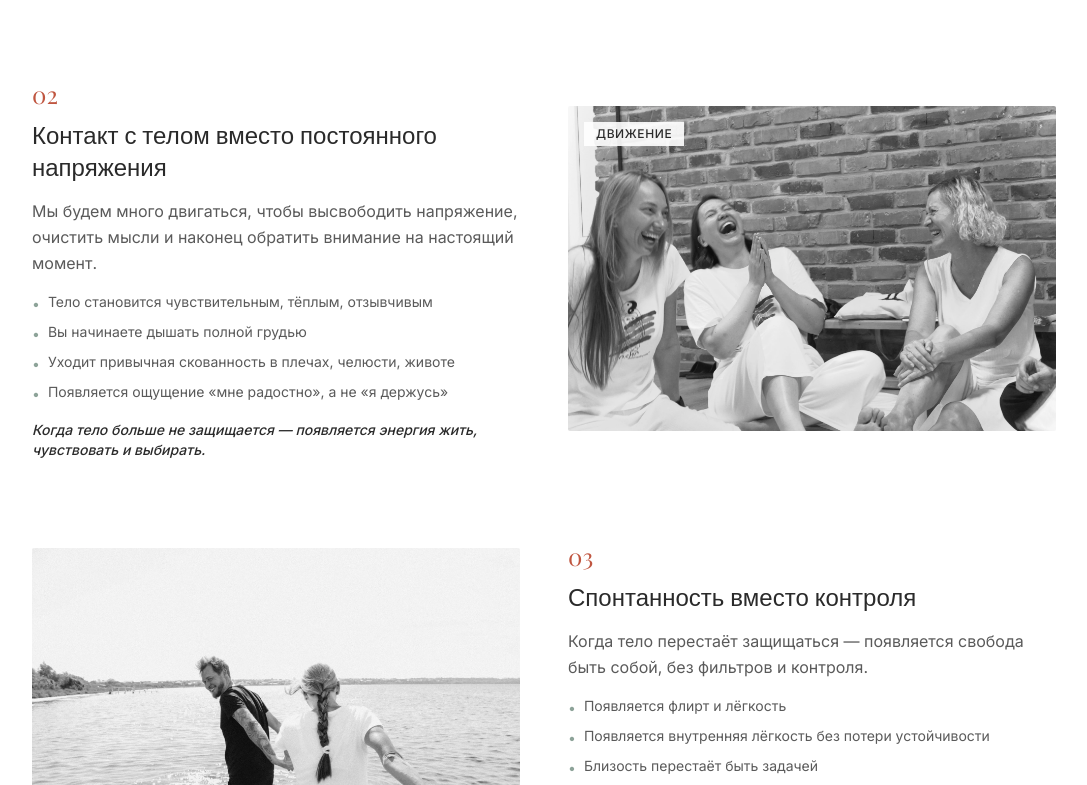
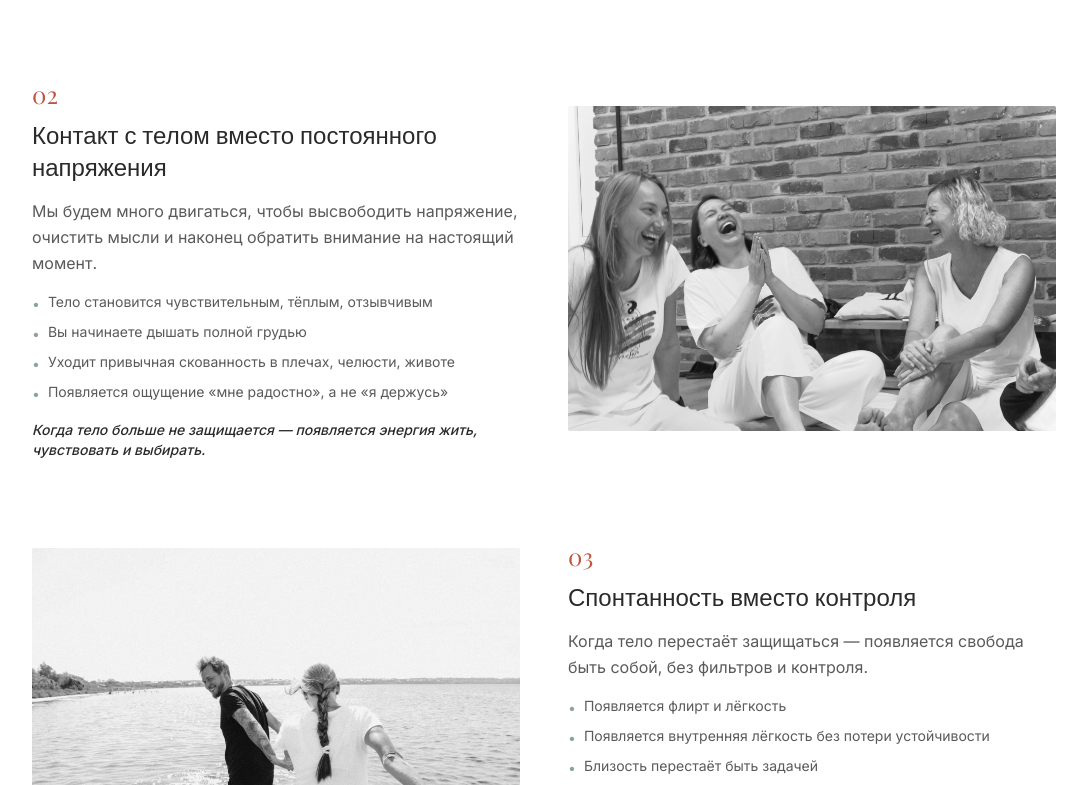
Before and after one commit to RomanShar/jahan-body-test, a Next.js app: page / in a window 1280 px wide. Shown: the part 4535-5320 px from the top of the page, without its empty margins (96-1183 px from the left). Built offline with nearby package versions, Linux system fonts and the light colour scheme; no server answers.

Commit message:
Remove «Движение» tag from results step 02
Co-Authored-By: Claude Opus 4.6 <noreply@anthropic.com>

```diff
--- a/components/landing/constants.ts
+++ b/components/landing/constants.ts
@@ -93,7 +93,6 @@ export const resultsSection = {
       results: ['Тело становится чувствительным, тёплым, отзывчивым', 'Вы начинаете дышать полной грудью', 'Уходит привычная скованность в плечах, челюсти, животе', 'Появляется ощущение «мне радостно», а не «я держусь»'],
       closing: 'Когда тело больше не защищается — появляется энергия жить, чувствовать и выбирать.',
       image: '/images/landing/results/step-02-body-contact.webp',
-      tag: 'Движение',
     },
     {
       number: '03',
```
